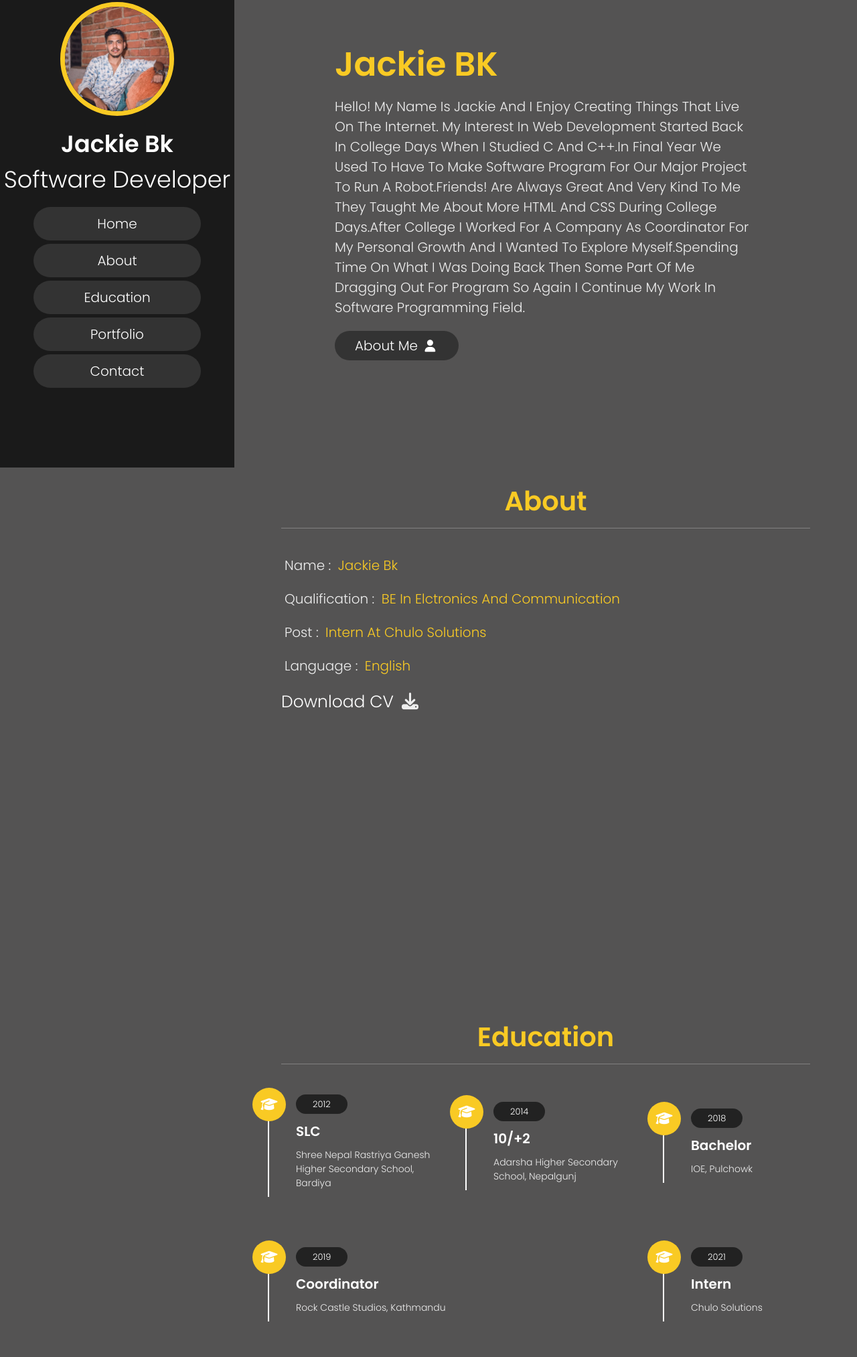
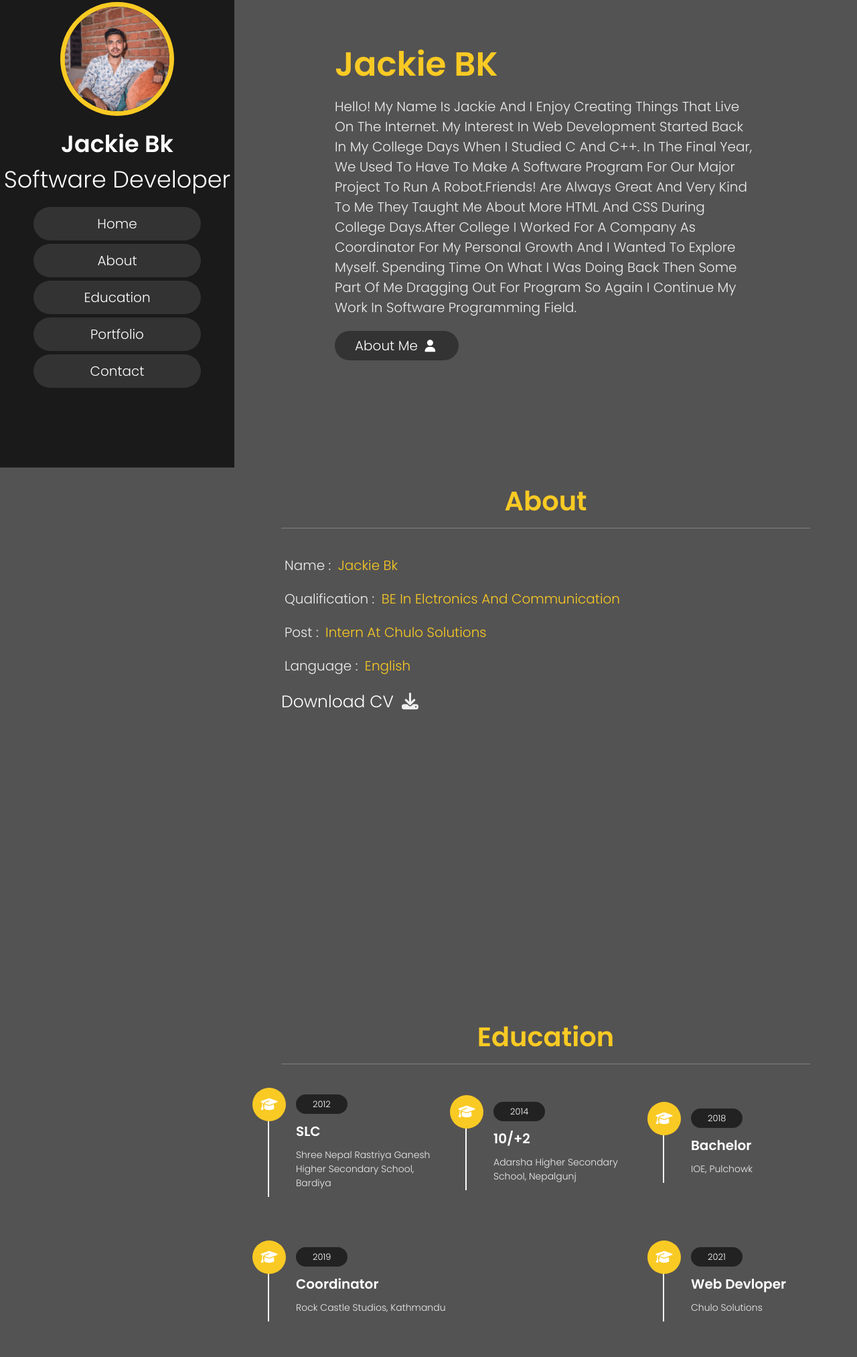
Before and after one commit to jackiejr/newproject1, a plain HTML site: page index.html in a window 1280 px wide. Shown: the part 102-2128 px from the top of the page at 67% size. Drawn offline with nearby package versions, Linux system fonts and the light colour scheme; a script that the page names is missing.

Commit message:
second commit

```diff
--- a/index.html
+++ b/index.html
@@ -4,7 +4,7 @@
     <meta charset="UTF-8">
     <meta http-equiv="X-UA-Compatible" content="IE=edge">
     <meta name="viewport" content="width=device-width, initial-scale=1.0">
-    <title>Welcome</title>
+    <title>Jackie Bk</title>
     <script src="https://kit.fontawesome.com/a26eeec204.js" crossorigin="anonymous"></script>
       <link rel="stylesheet" href="styles.css">
     <link href="https://fonts.googleapis.com/css2?family=Poppins:wght@100;200;300;600&family=Raleway:ital,wght@0,100;0,200;0,300;0,500;0,600;1,700&display=swap" rel="stylesheet">
@@ -40,7 +40,7 @@
 
 
     <h1><span>Jackie BK</span></h1>
-    <p>Hello! My name is jackie and I enjoy creating things that live on the internet. My interest in web development started back in college days when I studied C and C++.In final year we used to have to make software program for our major project to run a robot.Friends! are always great and very kind to me they taught me about more HTML and CSS during college days.After college I worked for a Company as Coordinator for my personal growth and I wanted to explore myself.Spending time on what I was doing back then some part of me dragging out for program so again I continue my work in software programming field.</p>
+    <p>Hello! My name is jackie and I enjoy creating things that live on the internet. My interest in web development started back in my college days when I studied C and C++. In the final year, we used to have to make a software program for our major project to run a robot.Friends! are always great and very kind to me they taught me about more HTML and CSS during college days.After college I worked for a Company as Coordinator for my personal growth and I wanted to explore myself. Spending time on what I was doing back then some part of me dragging out for program so again I continue my work in software programming field.</p>
     <a href="#about"><button class="btn">about me <i class="fas fa-user"></i></button></a>
 
 </section>
@@ -119,7 +119,7 @@
      <div class="box">
         <i class="fas fa-graduation-cap"></i>
         <span>2021</span>
-        <h3>Intern</h3>
+        <h3>Web Devloper</h3>
         <p>Chulo Solutions</p>
     </div>
 
```
